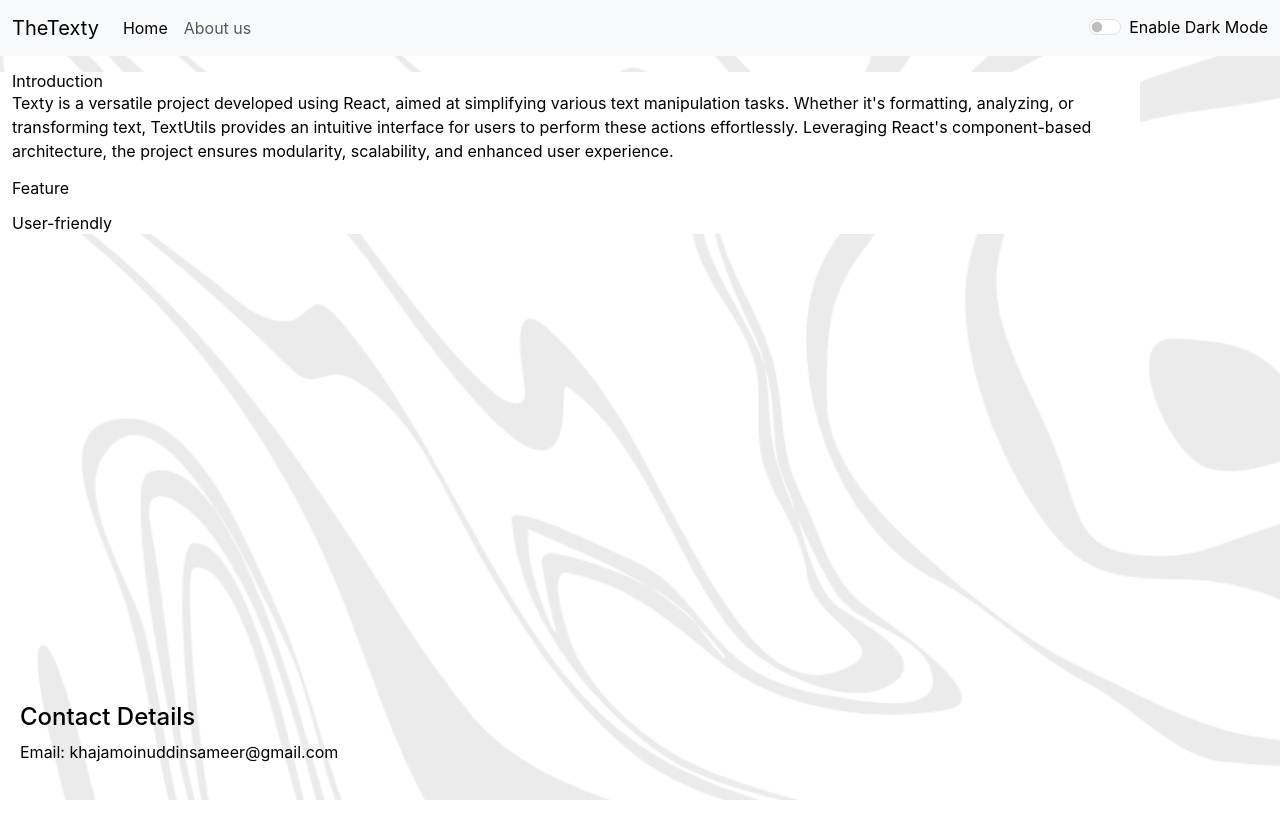
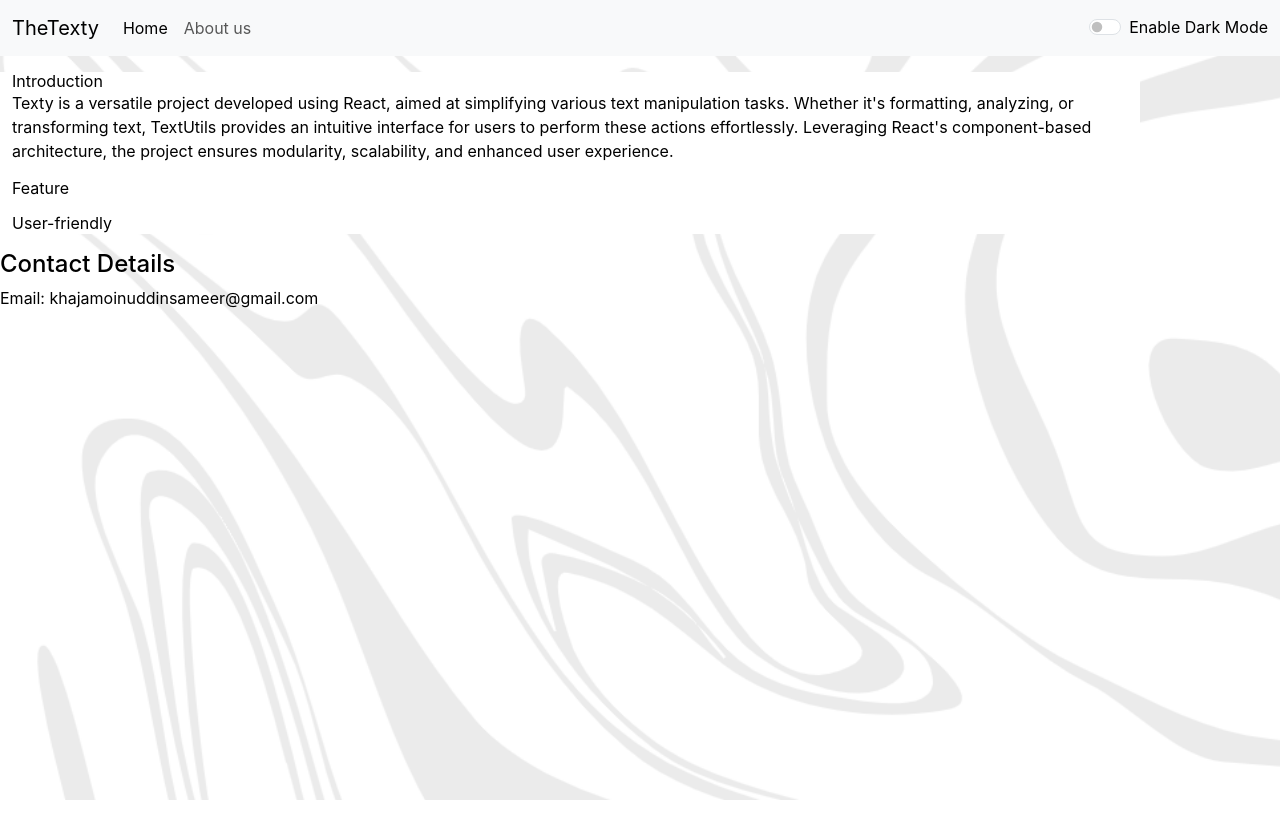
Before and after one commit to khajamoinuddin26/texty, a React (Create React App) app: page /about in a window 1280 px wide. Shown: the top 838 px of the page. Built offline with nearby package versions, Linux system fonts and the light colour scheme.

Commit message:
background image changed

```diff
--- a/src/App.css
+++ b/src/App.css
@@ -51,7 +51,5 @@ p {
 
 .contact-details {
   position: fixed;
-  bottom: 0;
-  width: 100%;
-  padding: 20px;
+
 }
```
